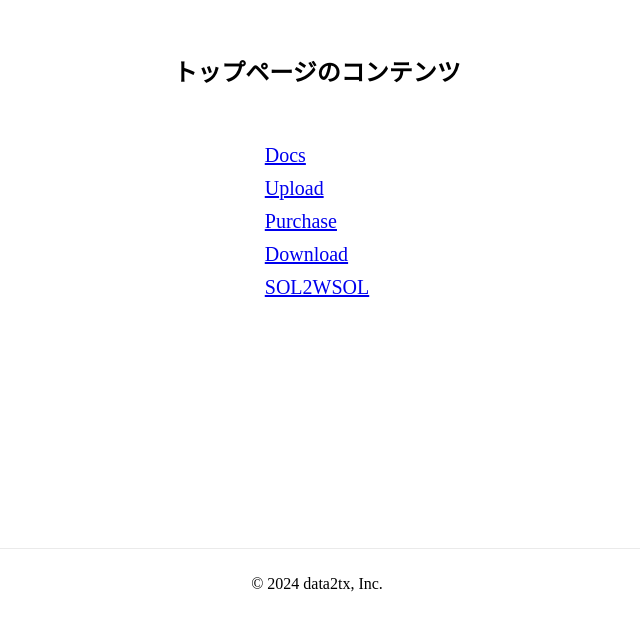
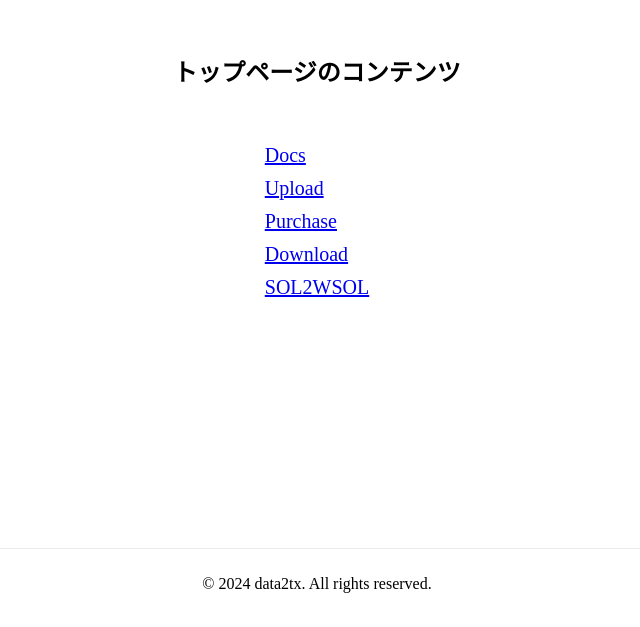
Before and after one commit to yasu9w/data2tx, a React (Create React App) app in the folder frontend/: page / in a window 1280 px wide. Shown: the part 189-816 px from the top of the page, without its empty margins (323-963 px from the left). Built offline with nearby package versions, Linux system fonts and the light colour scheme; no server answers; what @solana/web3.js would draw is missing.

Commit message:
fix copyrights

```diff
--- a/frontend/src/App.js
+++ b/frontend/src/App.js
@@ -50,7 +50,7 @@ function Footer() {
 
     return (
         <footer style={styles.footer}>
-            <p>© 2024 data2tx, Inc.</p>
+            <p>© 2024 data2tx. All rights reserved.</p>
         </footer>
     );
 }
```
